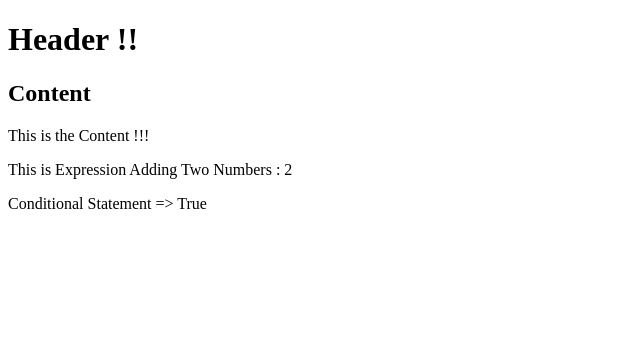
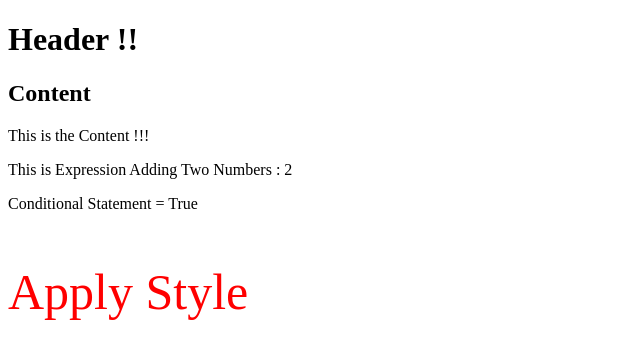
Before and after one commit to fitsumcs/ReactDemo, a React (Create React App) app: page / in a window 1280 px wide. Shown: the top 358 px of the page, without its empty margins (0-640 px from the left). Built offline with nearby package versions, Linux system fonts and the light colour scheme.

Commit message:
Apply style

```diff
--- a/src/App.js
+++ b/src/App.js
@@ -5,6 +5,10 @@ class App extends React.Component{
   // Multiple Line items need a wrapper
   render(){
     let i = 1
+    let style = {
+      fontSize : 50 ,
+      color : "red"
+    }
     return(
       <div>
          <h1>Header !!</h1>
@@ -12,7 +16,10 @@ class App extends React.Component{
         <p data-myattribute="Some Value">This is the Content !!! </p>
         {/* Expression  */}
         <p>This is Expression Adding Two Numbers : {1 + 1}</p>
-        <p>Conditional Statement => {i==1 ? "True" : "False"}</p>
+        <p>Conditional Statement = {i==1 ? "True" : "False"}</p>
+
+        {/* Applying Inline Style  */}
+        <p style={style}>Apply Style </p>
       </div>
     );
   }
```
Also changed, not shown: 1 other file (tests, documents, lock files or other folders).
